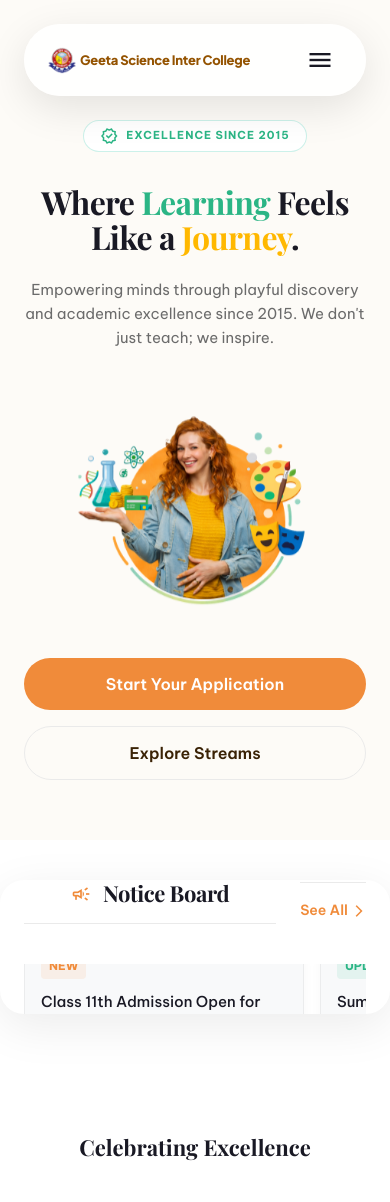
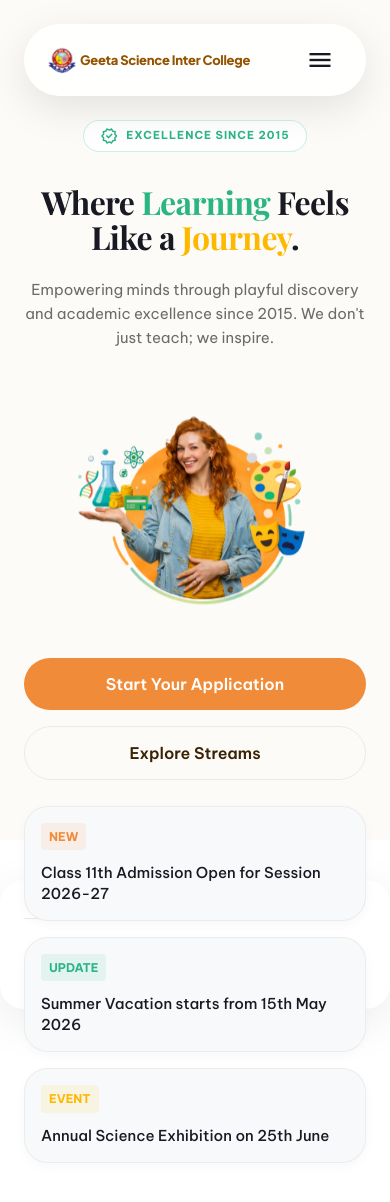
Before and after one commit to Subhampas1/geetascienceintercollege, a React (Vite) app: page / in a window 390 px wide. Shown: the top 1202 px of the page. Built offline with nearby package versions, Linux system fonts and the light colour scheme; a web font is replaced by a local one.

Commit message:
Fix Notice Board header alignment and revert to full-view vertical cards

```diff
--- a/src/pages/Home.css
+++ b/src/pages/Home.css
@@ -225,6 +225,28 @@ section {
     border: none;
   }
 
+  .notice-item {
+    height: auto;
+    min-height: 60px;
+    white-space: normal;
+    overflow: visible;
+    width: 100%;
+    padding: 12px 0;
+    background: transparent;
+    border: none;
+    border-radius: 0;
+    box-shadow: none;
+    display: flex;
+    align-items: flex-start;
+    gap: 12px;
+  }
+
+  .notice-item p {
+    font-size: 14px;
+    line-height: 1.5;
+    margin: 0;
+  }
+
   .notice-header {
     grid-column: 1 / 2;
     grid-row: 1 / 2;
@@ -232,15 +254,21 @@ section {
     padding: 0;
     margin: 0;
     justify-content: flex-start;
+    display: flex;
+    align-items: center;
   }
 
   .notice-header h2 {
     font-size: 16px;
     color: var(--color-navy);
+    line-height: 1;
+    display: flex;
+    align-items: center;
   }
 
   .notice-header .material-symbols-outlined {
     font-size: 20px;
+    line-height: 1;
   }
 
   .notice-action {
@@ -250,14 +278,20 @@ section {
     padding: 0;
     margin: 0;
     justify-content: flex-end;
+    display: flex;
+    align-items: center;
   }
 
   .notice-action a {
     font-size: 14px;
+    line-height: 1;
+    display: flex;
+    align-items: center;
   }
 
   .notice-action .material-symbols-outlined {
     font-size: 14px !important;
+    line-height: 1;
   }
 
   .notice-scroll-wrapper {
@@ -267,12 +301,10 @@ section {
     margin-top: 16px;
     height: auto;
     border-top: none;
-    padding: 16px 0 8px 0;
+    padding: 8px 0;
     mask-image: none;
     -webkit-mask-image: none;
-    overflow-x: auto;
-    scroll-snap-type: x mandatory;
-    scrollbar-width: none; /* Firefox */
+    overflow: visible;
   }
 
   .notice-scroll-wrapper::-webkit-scrollbar {
@@ -280,21 +312,20 @@ section {
   }
 
   .notice-scroll-content {
-    flex-direction: row;
+    flex-direction: column;
     align-items: stretch;
     animation: none;
     gap: 16px;
-    width: max-content;
-    padding: 0 4px;
+    width: 100%;
+    padding: 0;
   }
 
   .notice-item {
     height: auto;
     white-space: normal;
     overflow: visible;
-    width: 280px;
+    width: 100%;
     flex-shrink: 0;
-    scroll-snap-align: start;
     padding: 16px;
     background: #f8f9fa;
     border: 1px solid rgba(0,0,0,0.05);
```
